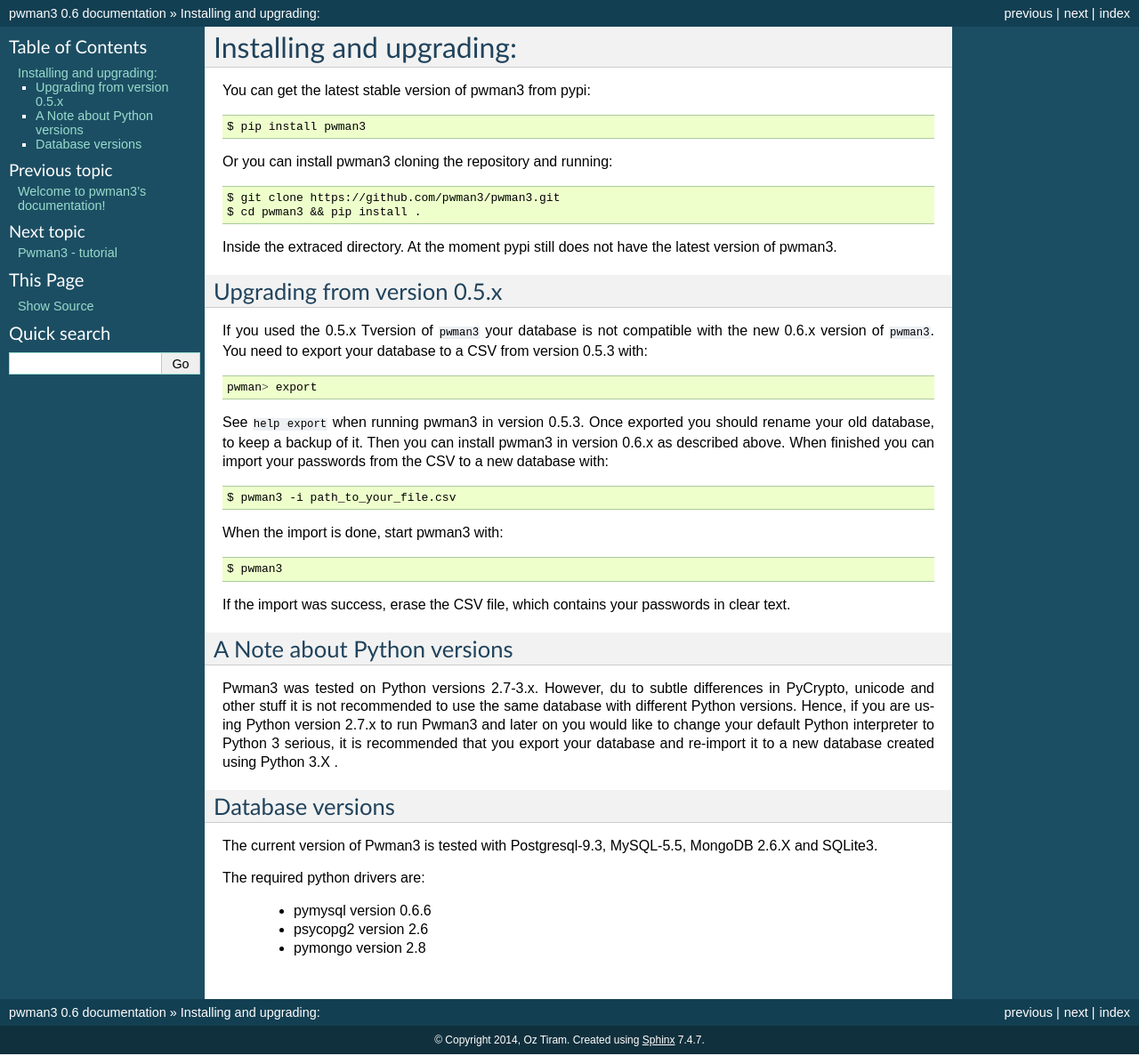
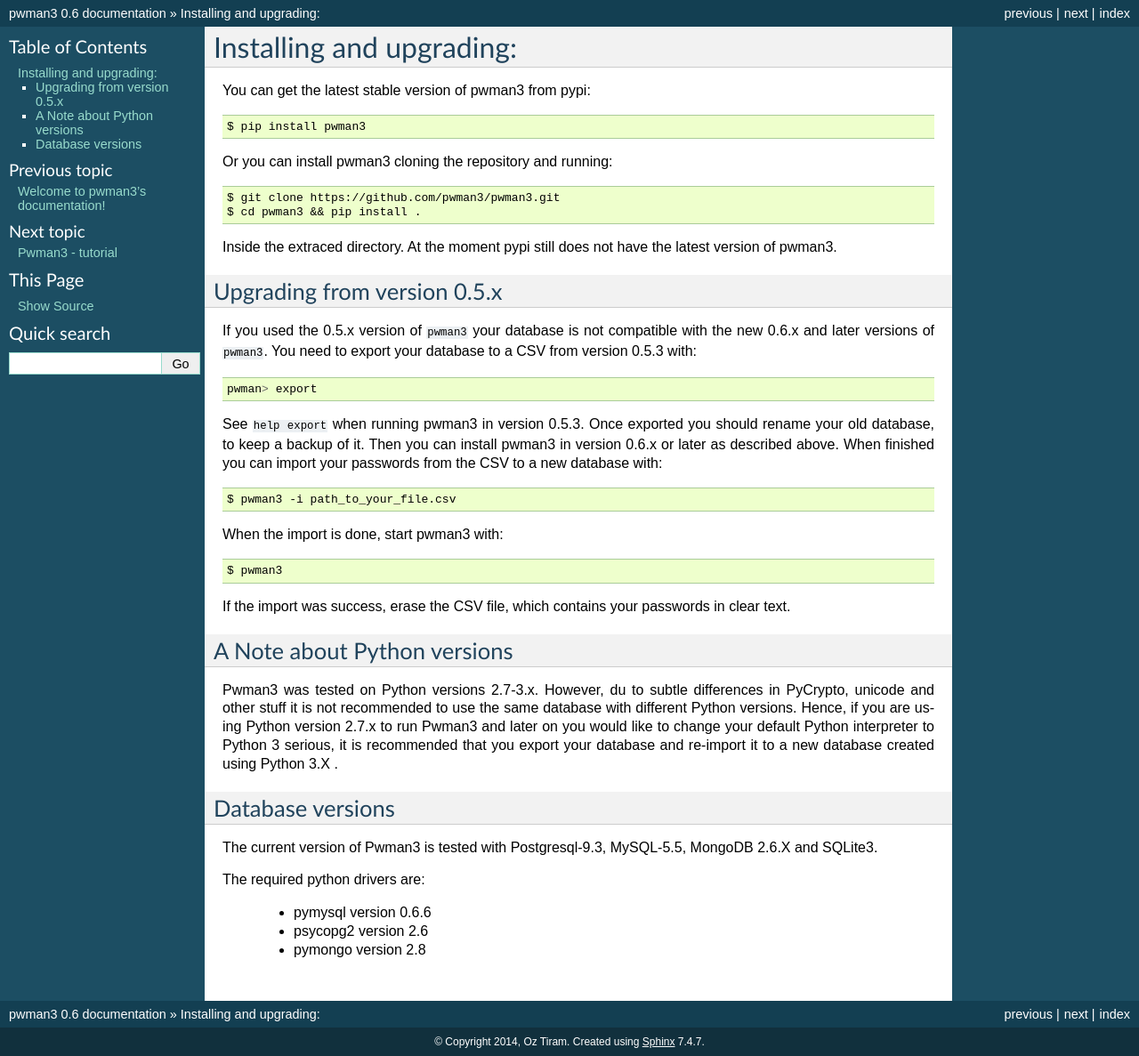
Before and after one commit to pwman3/pwman3, a Sphinx documentation site: the page built from docs/source/install.rst, in a window 1280 px wide. Shown: the whole page at 89% size. Built offline with Sphinx 7.4.7, drawn with Linux system fonts in a browser that asks for light colours.

Commit message:
fix install docs

```diff
--- a/docs/source/install.rst
+++ b/docs/source/install.rst
@@ -16,15 +16,15 @@
 Upgrading from version 0.5.x
 ----------------------------
 
-If you used the 0.5.x Tversion of ``pwman3`` your database is not compatible
-with the new 0.6.x version of ``pwman3``. You need to export your database
+If you used the 0.5.x version of ``pwman3`` your database is not compatible
+with the new 0.6.x and later versions of ``pwman3``. You need to export your database
 to a CSV from version 0.5.3 with::
 
     pwman> export
 
 See ``help export`` when running pwman3 in version 0.5.3.
 Once exported you should rename your old database, to keep a backup of it.
-Then you can install pwman3 in version 0.6.x as described above. When finished
+Then you can install pwman3 in version 0.6.x or later as described above. When finished
 you can import your passwords from the CSV to a new database with::
 
     $ pwman3 -i path_to_your_file.csv
```
